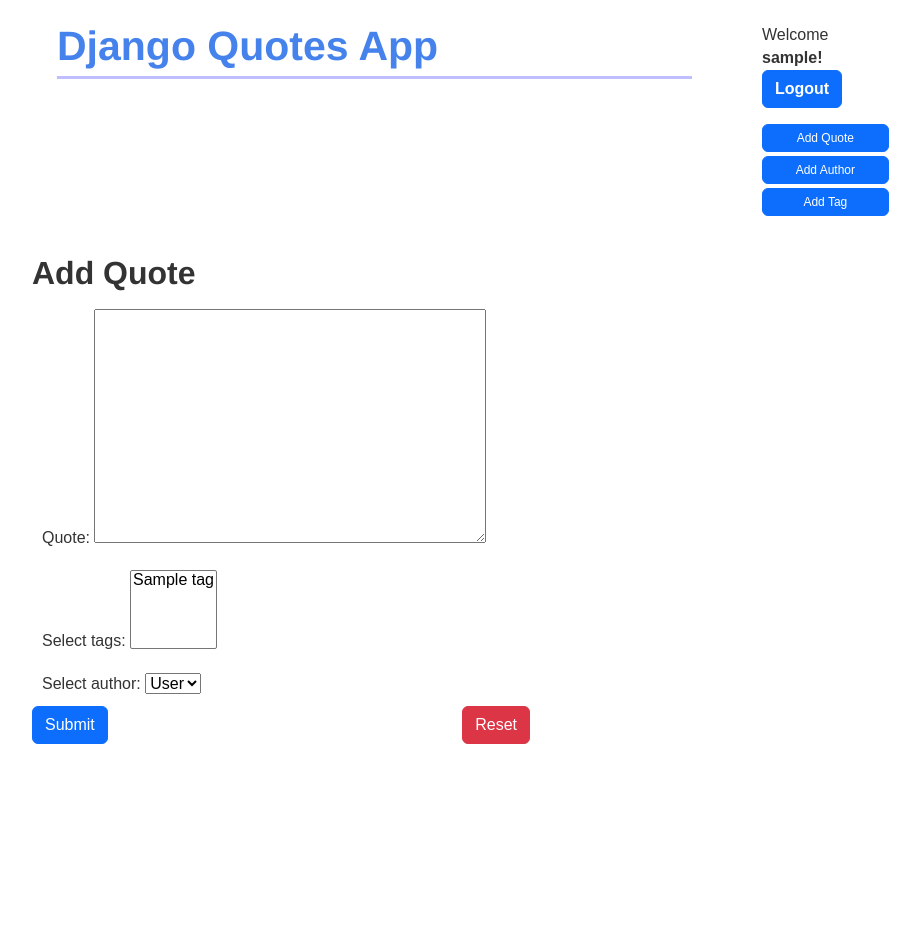
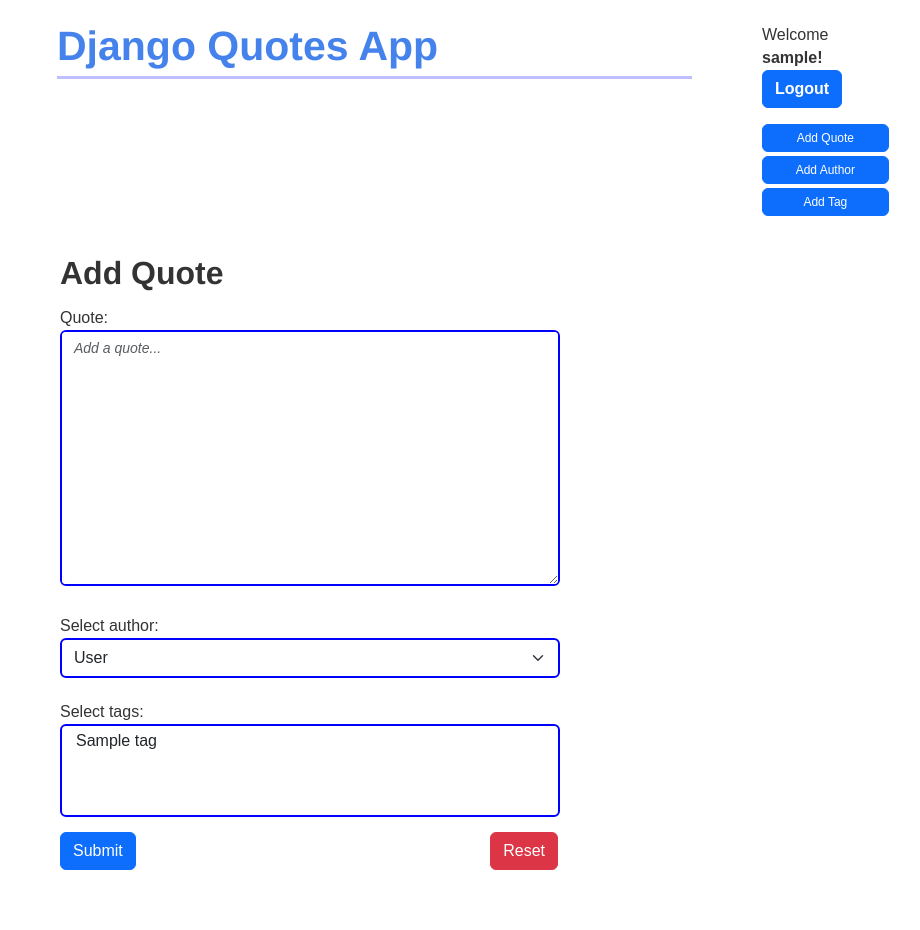
Before and after one commit to MaksymSW/Django-practice, a Django app: page /addquote/ in a window 1280 px wide. Shown: the whole page, without its empty margins (113-1033 px from the left). Before the commit the page ends 744 px from the top, so only its background shows below. Run offline with Django 5.2, Linux system fonts and the light colour scheme; a user stored in the database is signed in; tables that the repository leaves empty hold one stand-in row (values such as "Sample post").

Commit message:
redesign menu: add quote

```diff
--- a/quotes/forms.py
+++ b/quotes/forms.py
@@ -62,7 +62,12 @@
 
 class QuoteForm(ModelForm):
 
-    quote = TextInput()
+    # quote = TextInput()
+
+    quote = CharField(
+        required=True,
+        widget=Textarea(attrs={"class": "form-control custom-border", "placeholder": "Add a quote..."})
+    )
 
     class Meta:
         model = Quote
--- a/quotes/static/quotes/style.css
+++ b/quotes/static/quotes/style.css
@@ -169,3 +169,9 @@
     border: 2px solid blue;
     width: 500px; /* Ширина поля ввода */
 }
+
+.author-select {
+    border: 2px solid blue;
+    width: 500px; /* Ширина поля ввода */
+    height: 36px;
+}
--- a/quotes/templates/quotes/addauthor.html
+++ b/quotes/templates/quotes/addauthor.html
@@ -45,7 +45,7 @@
             <span>{{ form.errors.description }}</span>
         </div>
 
-        <div class="grid" style="margin-top: 12px;">
+        <div class="grid" style="margin-top: 8px;">
             <button type="submit" class="btn btn-primary">Submit</button>
             <button type="reset" class="btn btn-danger"" style="margin-left: 350px;">Reset</button>
         </div>
--- a/quotes/templates/quotes/addquote.html
+++ b/quotes/templates/quotes/addquote.html
@@ -4,17 +4,29 @@
 
 <form method="POST" action="{% url 'quotes:addquote' %}">
     {% csrf_token %}
-    <h2>Add Quote</h2>
-    <div style="padding: 10px">
+    <div style="margin-left: 28px;">
+        <div>
+            <h2 class="mb-3">Add Quote</h2>
             <label> Quote:
                 {{ form.quote }}
             </label>
             <span>{{ form.errors.quote }}</span>
         </div>
+        <br>
 
-    <div style="padding: 10px">
+        <div>
+            <label> Select author:
+                <select name="authorid" class="form-select custom-border" required>
+                    {% for author in authors %}
+                    <option value="{{author.fullname}}">{{author.fullname}}</option>
+                    {% endfor %}
+                </select>
+            </label>
+        </div>
+        <br>
+        <div>
             <label> Select tags:
-            <select name="tags" multiple="multiple" required>
+                <select name="tags" class="form-select custom-border" multiple="multiple" required>
                     {% for tag in tags %}
                     <option value="{{tag.name}}">{{tag.name}}</option>
                     {% endfor %}
@@ -22,19 +34,12 @@
             </label>
         </div>
 
-    <div style="padding: 10px">
-        <label> Select author:
-            <select name="authorid" required>
-                {% for author in authors %}
-                <option value="{{author.fullname}}">{{author.fullname}}</option>
-                {% endfor %}
-            </select>
-        </label>
-    </div>
 
-    <div class="grid">
+
+        <div class="grid" style="margin-top: 8px;">
                 <button type="submit" class="btn btn-primary">Submit</button>
                 <button type="reset" class="btn btn-danger"" style="margin-left: 350px;">Reset</button>
         </div>
+    </div>
 </form>
 {% endblock %}
--- a/quotes/templates/quotes/base.html
+++ b/quotes/templates/quotes/base.html
@@ -25,7 +25,9 @@
                 {% if user.is_authenticated %}
 
                 <p>
-                    Welcome <b>{{ user.username }}!</b><br>
+                    Welcome <b>{{ user.username }}!</b>
+                    <br>
+
                     <a href="{% url 'users:logout' %}" class="btn btn-primary"><b>Logout</b></a>
                 </p>
 
--- a/quotes/templates/quotes/detail.html
+++ b/quotes/templates/quotes/detail.html
@@ -4,7 +4,8 @@
 {% block content %}
 <div class="author-details">
     <h3 class="author-title">{{author.fullname}}</h3>
-    <p><strong>Born:</strong> <span class="author-born-date">{{author.born_date}}</span> <span class="author-born-location">{{author.born_location}}</span></p>
+    <p><strong>Born:</strong> <span class="author-born-date">{{author.born_date}}</span>
+        <span class="author-born-location">{{author.born_location}}</span></p>
     <p><strong>Description:</strong></p>
     <div class="author-description">
         {{author.description}}
```
Lines whose indentation alone changed are shown as unchanged.
